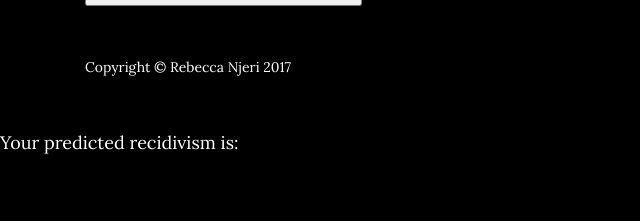
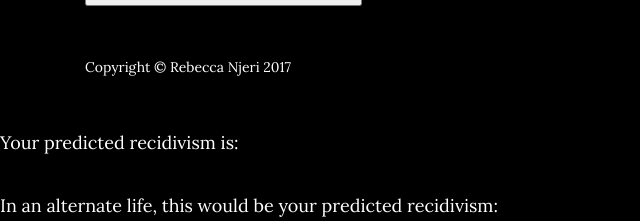
Before and after one commit to rnjeri/algorithmic_bias, a Flask app: page / in a window 1280 px wide. Shown: the part 916-1137 px from the top of the page, without its empty margins (0-640 px from the left). Before the commit the page ends 1070 px from the top, so only its background shows below. Run offline with Flask 2, Linux system fonts and the light colour scheme; some libraries are stand-ins or nearby versions.

Commit message:
Tracking template mods

```diff
--- a/FlaskAppB/app.py
+++ b/FlaskAppB/app.py
@@ -15,7 +15,8 @@
     user_data = request.json
     age, gender, race = user_data['age'], user_data['gender'], user_data['race']
     predicted_recidivism = _calculate_overall_recidivism(age, gender, race)
-    return jsonify({'predicted_recidivism': predicted_recidivism})
+    alt_life_recidivism = _alternate_life_recidivism(race, predicted_recidivism)
+    return jsonify({'predicted_recidivism': predicted_recidivism, 'alt_life_recidivism': alt_life_recidivism})
 def _calculate_overall_recidivism(age, race, gender):
     return (_age_recidivism_prediction(age) +  _race_recidivism_prediction(race) + _gender_recidivism_prediction(gender))/3
 def _alternate_life_recidivism(race, predicted_recidivism):
--- a/FlaskAppB/static/app.js
+++ b/FlaskAppB/static/app.js
@@ -18,7 +18,8 @@
     });
 };
 let display_solutions = function(solutions) {
-    $("span#solution").html(solutions.predicted_recidivism)
+    $("span#solution").html(solutions.predicted_recidivism + "and " + solutions.alt_life_recidivism)
+    $("span#solutionb").html(solutions.alt_life_recidivism)
 };
 
 $(document).ready(function() {
--- a/FlaskAppB/templates/index.html
+++ b/FlaskAppB/templates/index.html
@@ -97,6 +97,7 @@
     </div>
 
  <p> Your predicted recidivism is: <span id="solution"></span> </p>
+ <p> In an alternate life, this would be your predicted recidivism: <span id="solutionb"></span> </p>
 
 </body>
 
```
